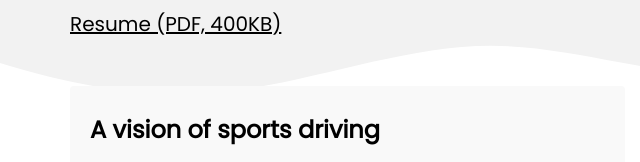
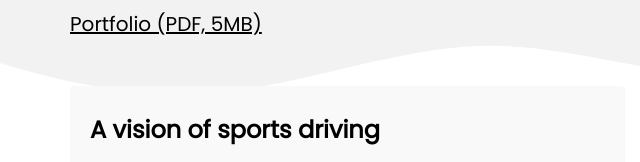
Before and after one commit to yadesesan/yadesesan, a plain HTML site: page index.html in a window 1280 px wide. Shown: the part 855-1017 px from the top of the page, 0-640 px from the left. Drawn offline with Linux system fonts and the light colour scheme.

Commit message:
Update index.html

```diff
--- a/index.html
+++ b/index.html
@@ -74,7 +74,7 @@
 					<strong>Case studies</strong>
 				</h2>
 				<h5 class="mg-md text-lg-left">
-					<a class="link-bloc-2-style ltc-black" href="./">Resume (PDF, 400KB)</a><br>
+					<a class="link-bloc-2-style ltc-black" href="http://bit.ly/ya-new-portfolio">Portfolio (PDF, 5MB)</a><br>
 				</h5>
 			</div>
 		</div>
```
